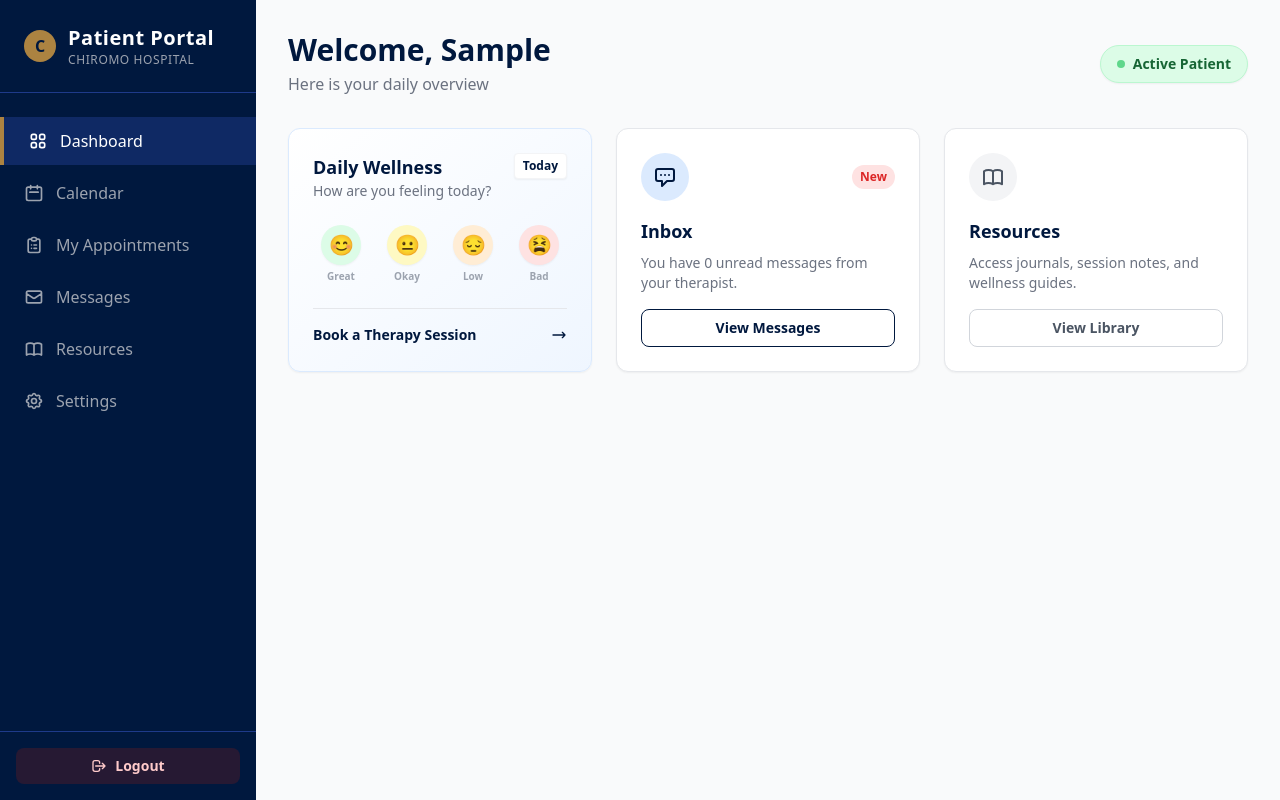
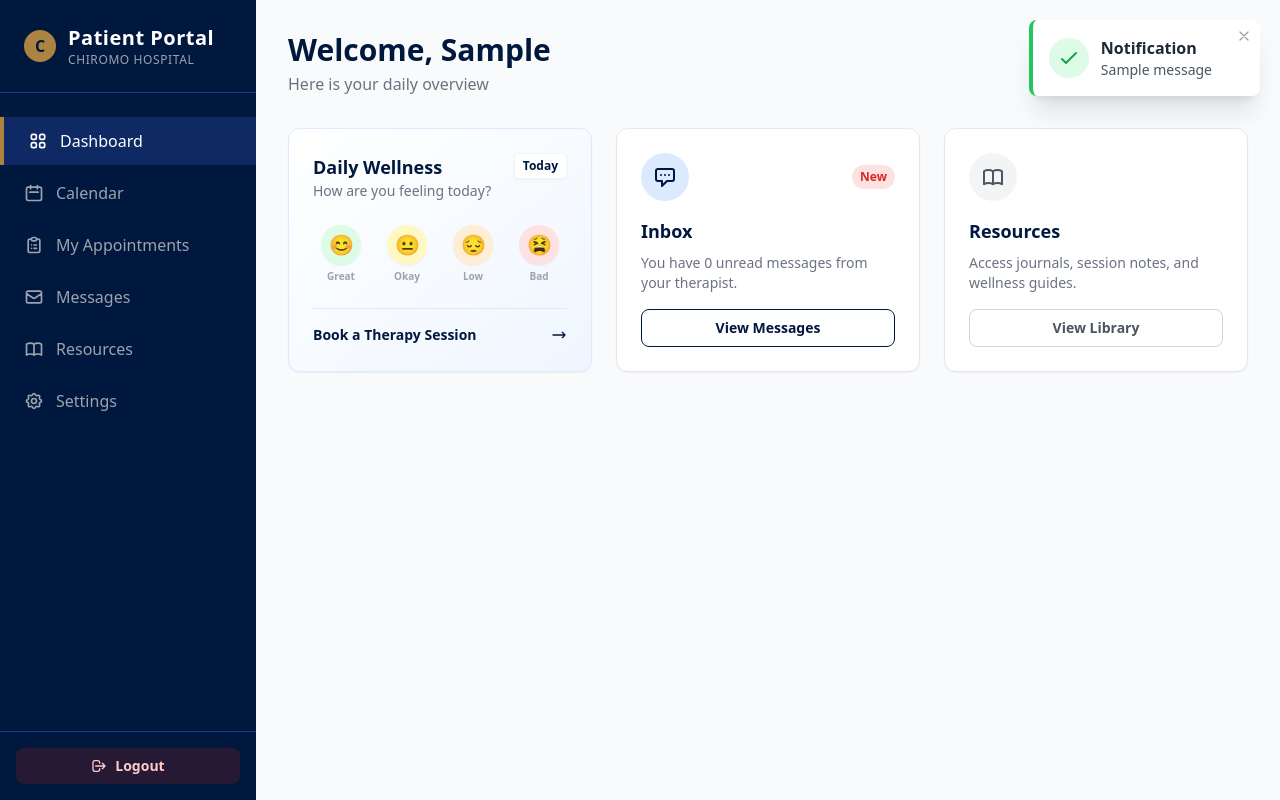
Before and after one commit to Flora72/CMHS, a Django app: page /dashboard/ in a window 1280 px wide. Run offline with Django 5.2, Linux system fonts and the light colour scheme; a user stored in the database is signed in; tables that the repository leaves empty hold one stand-in row (values such as "Sample post"); one stand-in notice (Sample message) is shown; some libraries are stand-ins or nearby versions.

Commit message:
Implement UI for flash messages (Toast notifications) in base template and configure Console Email Backend for testing

```diff
--- a/CMHS/settings.py
+++ b/CMHS/settings.py
@@ -108,3 +108,4 @@ USE_TZ = True
 
 STATIC_URL = 'static/'
 AUTH_USER_MODEL = 'accounts.User'
+EMAIL_BACKEND = 'django.core.mail.backends.console.EmailBackend'
--- a/templates/base.html
+++ b/templates/base.html
@@ -24,7 +24,35 @@
     </script>
 </head>
 <body class="bg-gray-50 text-chiromo-grey font-sans antialiased flex flex-col min-h-screen">
+{% if messages %}
+    <div class="fixed top-5 right-5 z-50 flex flex-col gap-2">
+        {% for message in messages %}
+            <div class="bg-white border-l-4 {% if message.tags == 'success' %}border-green-500{% else %}border-red-500{% endif %} shadow-xl rounded-lg p-4 flex items-center pr-12 relative animate-fade-in-down">
 
+                <div class="mr-3">
+                    {% if message.tags == 'success' %}
+                        <div class="bg-green-100 rounded-full p-2 text-green-600">
+                            <svg class="w-6 h-6" fill="none" stroke="currentColor" viewBox="0 0 24 24"><path stroke-linecap="round" stroke-linejoin="round" stroke-width="2" d="M5 13l4 4L19 7"></path></svg>
+                        </div>
+                    {% else %}
+                        <div class="bg-red-100 rounded-full p-2 text-red-600">
+                            <svg class="w-6 h-6" fill="none" stroke="currentColor" viewBox="0 0 24 24"><path stroke-linecap="round" stroke-linejoin="round" stroke-width="2" d="M12 9v2m0 4h.01m-6.938 4h13.856c1.54 0 2.502-1.667 1.732-3L13.732 4c-.77-1.333-2.694-1.333-3.464 0L3.34 16c-.77 1.333.192 3 1.732 3z"></path></svg>
+                        </div>
+                    {% endif %}
+                </div>
+
+                <div>
+                    <h4 class="font-bold text-gray-800">Notification</h4>
+                    <p class="text-sm text-gray-600">{{ message }}</p>
+                </div>
+
+                <button onclick="this.parentElement.remove()" class="absolute top-2 right-2 text-gray-400 hover:text-gray-600">
+                    <svg class="w-4 h-4" fill="none" stroke="currentColor" viewBox="0 0 24 24"><path stroke-linecap="round" stroke-linejoin="round" stroke-width="2" d="M6 18L18 6M6 6l12 12"></path></svg>
+                </button>
+            </div>
+        {% endfor %}
+    </div>
+{% endif %}
     {% block navbar %}
     <nav class="bg-white shadow-md border-t-4 border-chiromo-gold mb-8">
         <div class="max-w-7xl mx-auto px-4 sm:px-6 lg:px-8">
```
